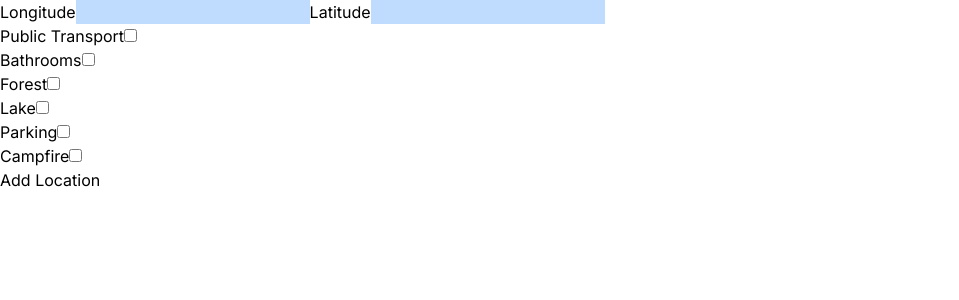
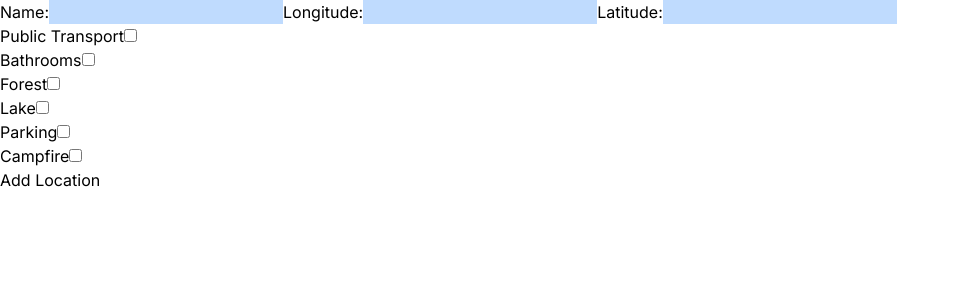
Before and after one commit to Hano2001/NatureNest, a Next.js app: page /add-location in a window 1280 px wide. Shown: the top 300 px of the page, without its empty margins (0-959 px from the left). Built offline with nearby package versions, Linux system fonts and the light colour scheme.

Commit message:
add post location action

```diff
--- a/src/app/_components/location-card.tsx
+++ b/src/app/_components/location-card.tsx
@@ -1,14 +1,9 @@
-type Location = {
-  x: number;
-  y: number;
-  id: string;
-  utils: string[];
-};
+import { Location } from "../types";
 
 export default function LocationCard({ location }: { location: Location }) {
   return (
     <div className="h-96 w-64">
-      <h1>{location.id}</h1>
+      <h1>{location.name}</h1>
       <ul>
         {location.utils.map((u, i) => {
           return <li key={i}>{u}</li>;
--- a/src/app/_components/map-component.tsx
+++ b/src/app/_components/map-component.tsx
@@ -3,11 +3,17 @@ import "leaflet-defaulticon-compatibility/dist/leaflet-defaulticon-compatibility
 import "leaflet-defaulticon-compatibility";
 import { useGeolocated } from "react-geolocated";
 import { MapContainer, Marker, Popup, TileLayer } from "react-leaflet";
-import { useState } from "react";
+import { useEffect, useState } from "react";
 import LocationCard from "./location-card";
+import { getAllLocationsAction } from "../actions";
+import { Location } from "../types";
 
 export default function MapComponent() {
-  const [userCoords, setUserCoords] = useState<number[] | undefined>();
+  const [locations, setLocations] = useState<Location[]>([]);
+  useEffect(() => {
+    const result = getAllLocationsAction();
+    setLocations(result);
+  }, []);
   const { coords, isGeolocationAvailable, isGeolocationEnabled } =
     useGeolocated();
   useGeolocated({
@@ -16,23 +22,12 @@ export default function MapComponent() {
     },
     userDecisionTimeout: 5000,
   });
-  const locations = [
-    { x: 45.8054, y: -74.1241, id: "1", utils: ["Bathroom", "Campfire"] },
-    { x: 34.8054, y: -74.5241, id: "2", utils: ["Bathroom", "Campfire"] },
-    { x: 20.8054, y: -70.0241, id: "3", utils: ["Bathroom", "Campfire"] },
-    { x: 20.8054, y: -74.0241, id: "4", utils: ["Bathroom", "Campfire"] },
-    { x: 59.33258, y: 18.0649, id: "Stockholm", utils: ["Lake", "Parking"] },
-    { x: 59.3372073, y: 18.0116906, id: "Salt", utils: ["Forest"] },
-  ];
-  const defaultCoords = userCoords
-    ? [userCoords[0], userCoords[1]]
-    : [59.33258, 18.0649];
 
   return (
     <div className="h-full">
       <button onClick={() => console.log(coords)}>Coords</button>
       <MapContainer
-        center={[defaultCoords[0], defaultCoords[1]]}
+        center={[59.33258, 18.0649]}
         zoom={14}
         scrollWheelZoom={false}
         style={{ height: "100%", width: "100%" }}
--- /dev/null
+++ b/src/app/actions.ts
@@ -0,0 +1,21 @@
+import { Location } from "./types";
+
+const locations = [
+  { x: 45.8054, y: -74.1241, name: "1", utils: ["Bathroom", "Campfire"] },
+  { x: 34.8054, y: -74.5241, name: "2", utils: ["Bathroom", "Campfire"] },
+  { x: 20.8054, y: -70.0241, name: "3", utils: ["Bathroom", "Campfire"] },
+  { x: 20.8054, y: -74.0241, name: "4", utils: ["Bathroom", "Campfire"] },
+  { x: 59.33258, y: 18.0649, name: "Stockholm", utils: ["Lake", "Parking"] },
+  { x: 59.3372073, y: 18.0116906, name: "Salt", utils: ["Forest"] },
+];
+
+export const getAllLocationsAction = () => {
+  return locations;
+};
+
+export const postLocationAction = (data: Location) => {
+  console.log("Before:", locations);
+  const newLocation = data;
+  locations.push(newLocation);
+  console.log("After:", locations);
+};
--- a/src/app/add-location/page.tsx
+++ b/src/app/add-location/page.tsx
@@ -1,18 +1,23 @@
 "use client";
 
 import { useForm, SubmitHandler, useFieldArray } from "react-hook-form";
+import { postLocationAction } from "../actions";
 
 export default function AddLocationPage() {
   const { handleSubmit, register } = useForm<{
-    x: string;
-    y: string;
+    name: string;
+    x: number;
+    y: number;
     utils: string[];
   }>();
 
-  const onSubmit: SubmitHandler<{ x: string; y: string; utils: string[] }> = (
-    data,
-  ) => {
-    console.log({ data });
+  const onSubmit: SubmitHandler<{
+    name: string;
+    x: number;
+    y: number;
+    utils: string[];
+  }> = (data) => {
+    postLocationAction(data);
   };
 
   const utils = [
@@ -26,10 +31,29 @@ export default function AddLocationPage() {
   return (
     <>
       <form onSubmit={handleSubmit(onSubmit)}>
-        <label htmlFor="x">Longitude</label>
-        <input className="bg-blue-200" type="text" id="x" {...register("x")} />
-        <label htmlFor="y">Latitude</label>
-        <input className="bg-blue-200" type="text" id="y" {...register("y")} />
+        <label htmlFor="x">Name:</label>
+        <input
+          className="bg-blue-200"
+          type="text"
+          id="name"
+          {...register("name")}
+        />
+        <label htmlFor="x">Longitude:</label>
+        <input
+          className="bg-blue-200"
+          type="number"
+          id="x"
+          step="any"
+          {...register("x")}
+        />
+        <label htmlFor="y">Latitude:</label>
+        <input
+          className="bg-blue-200"
+          type="number"
+          id="y"
+          step="any"
+          {...register("y")}
+        />
         {utils.map((u, i) => {
           return (
             <div key={i}>
--- /dev/null
+++ b/src/app/types.ts
@@ -0,0 +1,6 @@
+export type Location = {
+  x: number;
+  y: number;
+  name: string;
+  utils: string[];
+};
```
